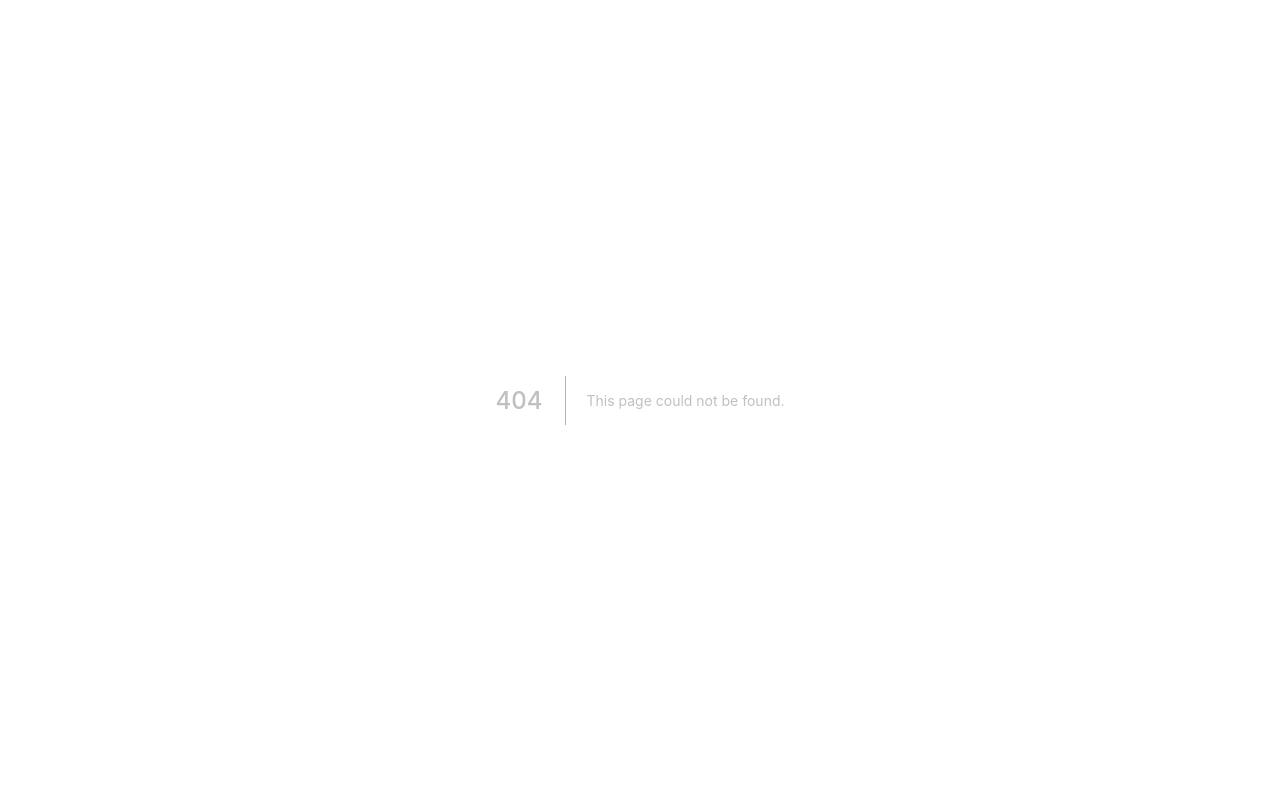
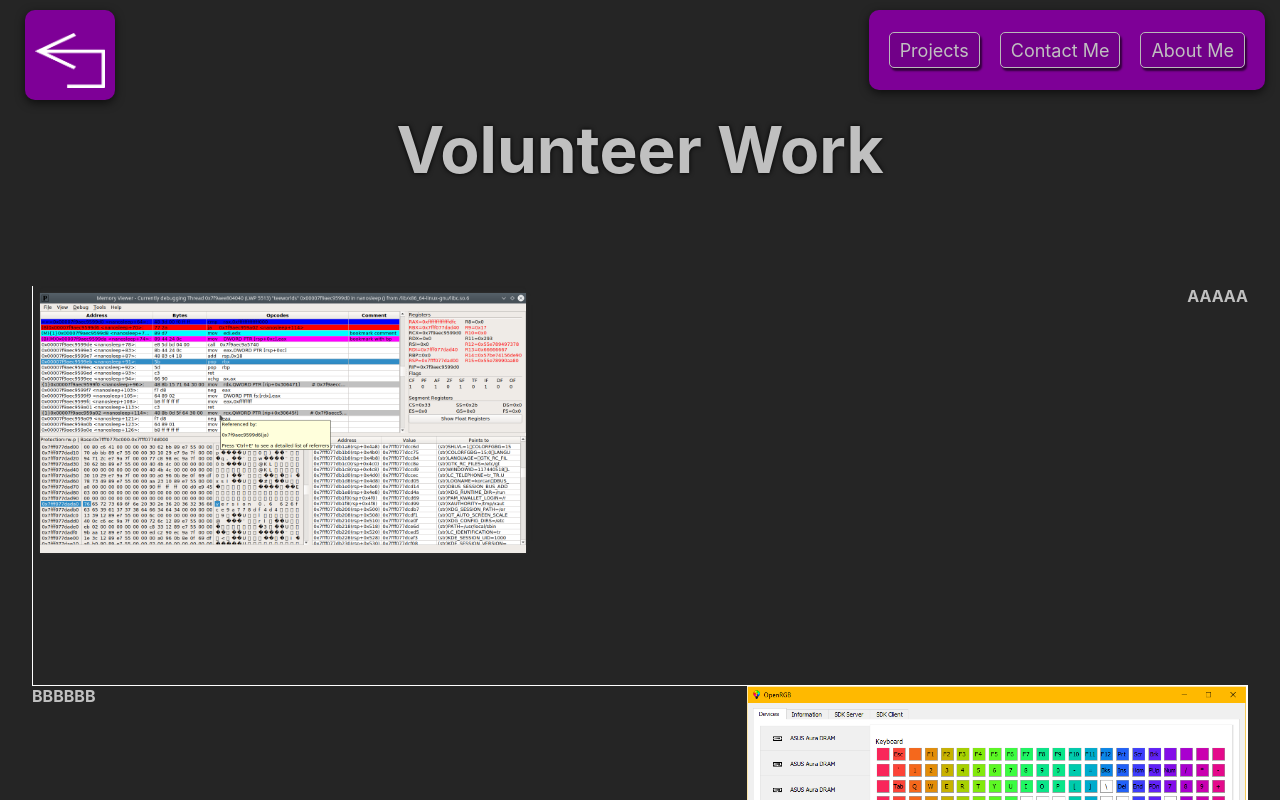
Before and after one commit to NineBallo/MyWebsite, a Next.js app: page /Volunteer in a window 1280 px wide. Before the commit this address had no page. Shown: the top 800 px of the page. Built offline with nearby package versions, Linux system fonts and the light colour scheme.

Commit message:
Getting there part 2

```diff
--- a/components/TextBox.js
+++ b/components/TextBox.js
@@ -1,4 +1,8 @@
 import styles from "../styles/TextBoxes.module.css";
+import Image from "next/image";
+import showcase1 from "../public/engine2.png";
+import showcase2 from "../public/engine4.png";
+
 
 export function InfoParent({ children }) {
 
@@ -17,3 +21,62 @@ export function InfoChild({ children }) {
         </div>
     )
 }
+
+
+export function SnakeBoxParent({ children }) {
+
+    return(
+        <div className={styles.snakeParent}>
+            {children}
+        </div>
+    )
+}
+
+
+function SnakeImage(img) {
+
+    return (
+        <div className={styles.snakeImg}>
+            <Image
+                src={img}
+                alt="Snake Box"
+                placeholder="blur"
+                layout="responsive"
+            />
+        </div>
+    )
+}
+
+function SnakeText(text) {
+    return (
+            <div className={styles.snakeText}>
+                <b>{text}</b>
+            </div>
+    )
+}
+
+export function SnakeBoxChild(props) {
+    let style = {}
+    let layout1;
+    let layout2;
+
+    if(props.type === "even") {
+        style.borderLeft = "1px solid white"
+
+        layout1 = SnakeImage(props.img);
+        layout2 = SnakeText(props.txt);
+
+    } else {
+        style.borderRight = "1px solid white"
+        layout1 = SnakeText(props.txt);
+        layout2 = SnakeImage(props.img);
+    }
+
+    return(
+        <div className={styles.snakeChild} style={style}>
+            {layout1}
+            <div className={styles.snakeSpacer}/>
+            {layout2}
+        </div>
+    )
+}
--- a/pages/aboutme.js
+++ b/pages/AboutMe.js
@@ -28,12 +28,12 @@ export default function AboutMe() {
                         <p>Main</p>
                     </div>
                 </Link>
-                <Link href="/contact">
+                <Link href="/Contact">
                     <div className={styles.subpageButton}>
                         <p>Contact Me</p>
                     </div>
                 </Link>
-                <Link href="/projects">
+                <Link href="/Projects">
                     <div className={styles.subpageButton}>
                         <p>My Projects</p>
                     </div>
--- a/pages/contact.js
+++ b/pages/Contact.js
@@ -24,12 +24,12 @@ export default function ContactMe() {
             <p>Main</p>
           </div>
         </Link>
-        <Link href="/projects">
+        <Link href="/Projects">
           <div className={styles.subpageButton}>
             <p>Projects</p>
           </div>
         </Link>
-        <Link href="/aboutme">
+        <Link href="/AboutMe">
           <div className={styles.subpageButton}>
             <p>About Me</p>
           </div>
--- a/pages/projects/NineEngine.js
+++ b/pages/Projects/NineEngine.js
@@ -23,18 +23,18 @@ export default function NineEngine() {
                 <link rel="icon" href="/favicon.ico"/>
             </Head>
 
-            <Header goBackLink="/projects">
+            <Header goBackLink="/Projects">
                 <Link href="/" passHref>
                     <div className={styles.subpageButton}>
                         <p>Home</p>
                     </div>
                 </Link>
-                <Link href="/contact" passHref>
+                <Link href="/Contact" passHref>
                     <div className={styles.subpageButton}>
                         <p>Contact Me</p>
                     </div>
                 </Link>
-                <Link href="/aboutme" passHref>
+                <Link href="/AboutMe" passHref>
                     <div className={styles.subpageButton}>
                         <p>About Me</p>
                     </div>
--- /dev/null
+++ b/pages/Volunteer.js
@@ -0,0 +1,82 @@
+import styles from "../styles/Home.module.css";
+import Link from "next/link";
+import Head from "next/head";
+import pStyles from "../styles/Projects.module.css";
+import {Header} from "../components/Header";
+import {SnakeBoxChild, SnakeBoxParent} from "../components/TextBox";
+import Image from "next/image";
+
+
+import Pince from "../public/Volunteer/Pince.png";
+import OpenRGB from "../public/Volunteer/OpenRGB.png";
+
+
+
+export default function Volunteer() {
+    return (
+        <div className={styles.container}>
+            <Head>
+                <title>Volunteer Work</title>
+                <meta
+                    name="description"
+                    content="A list of my currently public projects"
+                />
+                <link rel="icon" href="/favicon.ico" />
+                <link
+                    rel="preload"
+                    href="https://fonts.googleapis.com/css2?family=Roboto&display=swap"
+                    as="font"
+                    crossOrigin=""
+                />
+            </Head>
+
+            <Header goBackLink="/">
+                <Link href="/Projects">
+                    <div className={styles.subpageButton}>
+                        <p>Projects</p>
+                    </div>
+                </Link>
+                <Link href="/Contact">
+                    <div className={styles.subpageButton}>
+                        <p>Contact Me</p>
+                    </div>
+                </Link>
+                <Link href="/AboutMe">
+                    <div className={styles.subpageButton}>
+                        <p>About Me</p>
+                    </div>
+                </Link>
+            </Header>
+
+            <div className={pStyles.titleSpacer}/>
+            <h1 className={styles.title}>Volunteer Work</h1>
+
+
+            <SnakeBoxParent>
+
+                <SnakeBoxChild
+                    type="even"
+                    img={Pince}
+                    txt={"AAAAA"}
+                />
+                <SnakeBoxChild
+                    type="odd"
+                    img={OpenRGB}
+                    txt={"BBBBBB"}
+                />
+
+                <SnakeBoxChild
+                    type="even"
+                    img={Pince}
+                    txt={"AAAAA"}
+                />
+
+            </SnakeBoxParent>
+
+
+
+
+
+        </div>
+    );
+}
--- a/styles/TextBoxes.module.css
+++ b/styles/TextBoxes.module.css
@@ -33,6 +33,39 @@
 
 
 
+.snakeParent {
+    padding-top: 100px;
+    padding-bottom: 100px;
+}
+
+.snakeChild {
+    height: 400px;
+    width: 95vw;
+
+    border-bottom: 1px solid white;
+
+    display: flex;
+    align-items: stretch;
+}
+
+.snakeImg {
+    width: 500px;
+    flex-grow: 0;
+}
+
+.snakeSpacer {
+    width: 20%;
+    height: 100%;
+    flex-grow: 1;
+}
+
+.snakeText {
+ float: right;
+    flex-grow: 0;
+}
+
+
+
 /*MOBILE */
 @media (max-width: 900px) {
     .infoParent {
```
Also changed, not shown: pages/Projects.js (renamed from pages/projects.js, +6 -6 lines), pages/index.js (+5 -5 lines), pages/Projects/OldWebsite.js (renamed from pages/projects/OldWebsite.js), pages/Projects/ZipZorpBeebleBorp.js (renamed from pages/projects/ZipZorpBeebleBorp.js), public/Volunteer/OpenRGB.png (added), public/Volunteer/Pince.png (added).
